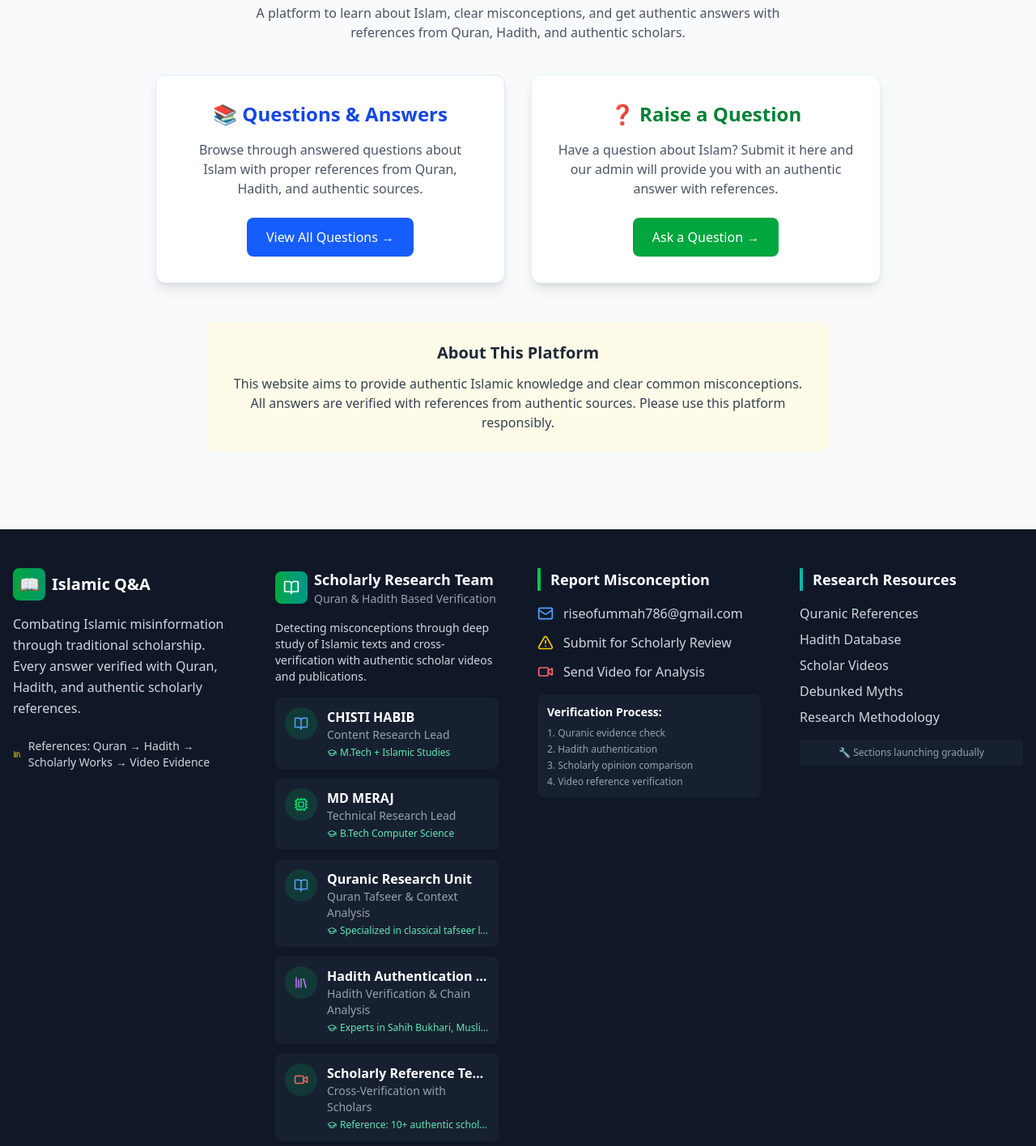
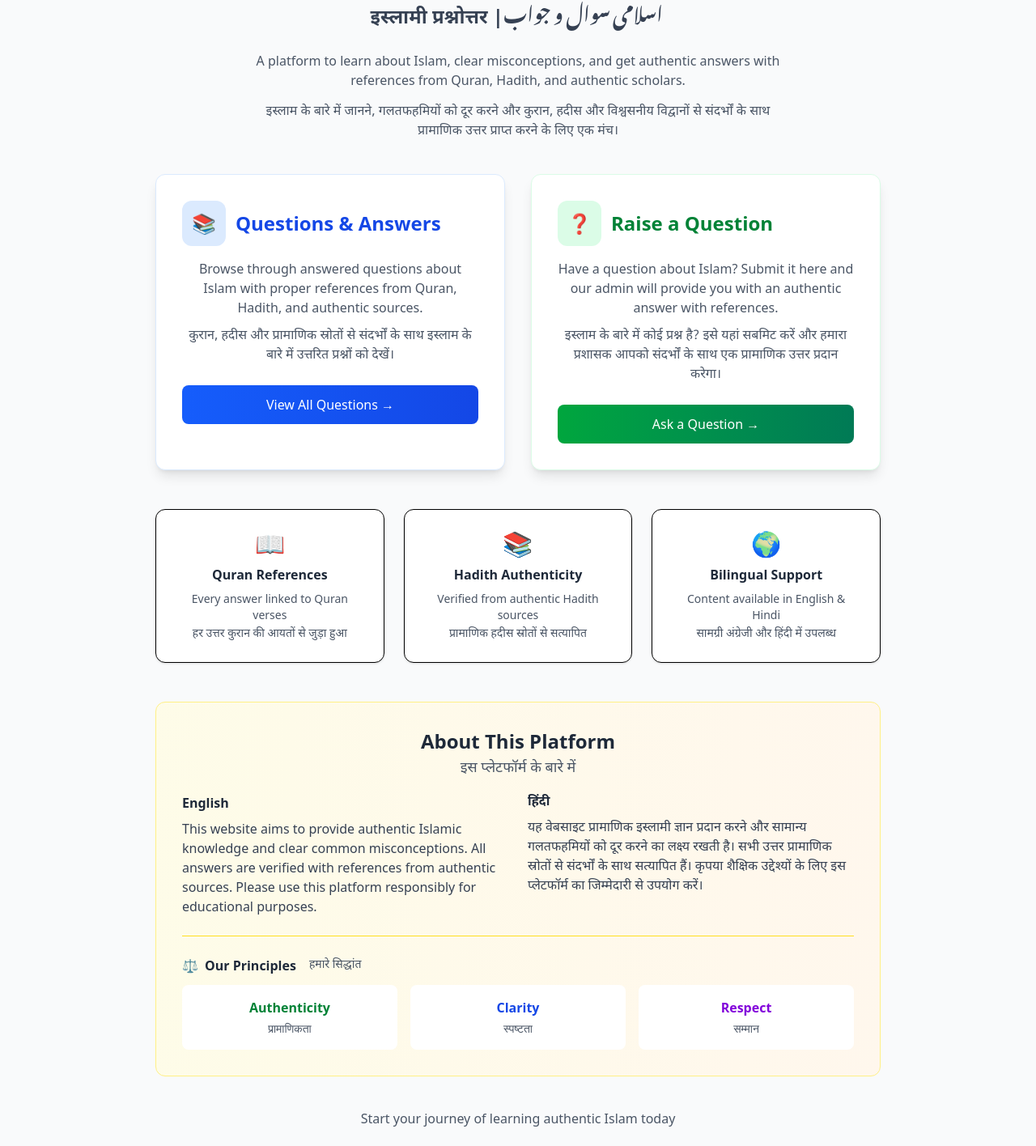
Before and after one commit to mdMERAJ77/islamic-answers, a React (Vite) app in the folder frontend/: page / in a window 1280 px wide. Shown: the part 156-1572 px from the top of the page at 81% size. Built offline with nearby package versions, Linux system fonts and the light colour scheme; no server answers.

Commit message:
FEAT: Bilingual homepage with English+Hindi+Urdu content

```diff
--- a/frontend/src/index.css
+++ b/frontend/src/index.css
@@ -1,16 +1,24 @@
 @import "tailwindcss";
-/* Add these styles for Hindi/Urdu support */
+/* Bilingual Font Classes */
 .font-hindi {
   font-family: 'Noto Sans Devanagari', 'Nirmala UI', 'Segoe UI', system-ui, sans-serif;
 }
 
 .font-urdu {
   font-family: 'Noto Nastaliq Urdu', 'Jameel Noori Nastaleeq', 'Segoe UI', system-ui, sans-serif;
+  text-align: right;
+  direction: rtl;
   line-height: 1.8;
-  text-align: right;
 }
 
-/* For better RTL support */
-[dir="rtl"] {
-  text-align: right;
+/* Smooth transitions */
+.transition-all {
+  transition: all 0.3s ease;
 }
+
+/* Gradient text for headings */
+.gradient-text {
+  background: linear-gradient(90deg, #3b82f6, #8b5cf6);
+  -webkit-background-clip: text;
+  -webkit-text-fill-color: transparent;
+}
--- a/frontend/src/pages/HomePage.jsx
+++ b/frontend/src/pages/HomePage.jsx
@@ -4,57 +4,179 @@ import { Link } from 'react-router-dom';
 const HomePage = () => {
   return (
     <div className="text-center">
-      <h1 className="text-4xl font-bold text-gray-800 mb-6">
+      {/* Header with Bilingual */}
+      <h1 className="text-4xl font-bold text-gray-800 mb-3">
         Welcome to Islamic Q&A
       </h1>
-      <p className="text-gray-600 mb-10 max-w-2xl mx-auto">
+      <h2 className="text-2xl font-semibold text-gray-700 mb-6">
+        <span className="font-hindi">इस्लामी प्रश्नोत्तर</span> |
+        <span className="font-urdu" dir="rtl"> اسلامی سوال و جواب</span>
+      </h2>
+
+      <p className="text-gray-600 mb-4 max-w-2xl mx-auto">
         A platform to learn about Islam, clear misconceptions, and get authentic
         answers with references from Quran, Hadith, and authentic scholars.
       </p>
 
+      {/* Hindi Translation */}
+      <p className="text-gray-600 mb-10 max-w-2xl mx-auto font-hindi">
+        इस्लाम के बारे में जानने, गलतफहमियों को दूर करने और कुरान, हदीस और विश्वसनीय विद्वानों से संदर्भों के साथ प्रामाणिक उत्तर प्राप्त करने के लिए एक मंच।
+      </p>
+
+      {/* Features Grid */}
       <div className="grid md:grid-cols-2 gap-8 max-w-4xl mx-auto">
+        {/* Q&A Section */}
         <div className="bg-white p-8 rounded-xl shadow-lg border border-blue-100">
-          <h2 className="text-2xl font-bold text-blue-700 mb-4">
-            📚 Questions & Answers
-          </h2>
-          <p className="text-gray-600 mb-6">
+          <div className="flex items-center gap-3 mb-4">
+            <div className="p-3 bg-blue-100 rounded-xl">
+              <span className="text-2xl">📚</span>
+            </div>
+            <h2 className="text-2xl font-bold text-blue-700">
+              Questions & Answers
+            </h2>
+          </div>
+          <p className="text-gray-600 mb-3">
             Browse through answered questions about Islam with proper references
             from Quran, Hadith, and authentic sources.
           </p>
+          <p className="text-gray-600 mb-6 font-hindi">
+            कुरान, हदीस और प्रामाणिक स्रोतों से संदर्भों के साथ इस्लाम के बारे में उत्तरित प्रश्नों को देखें।
+          </p>
           <Link
             to="/questions"
-            className="inline-block bg-blue-600 text-white px-6 py-3 rounded-lg hover:bg-blue-700"
+            className="inline-block w-full bg-gradient-to-r from-blue-600 to-blue-700 text-white px-6 py-3 rounded-lg hover:from-blue-700 hover:to-blue-800 transition-all font-medium"
           >
             View All Questions →
           </Link>
         </div>
 
+        {/* Ask Question Section */}
         <div className="bg-white p-8 rounded-xl shadow-lg border border-green-100">
-          <h2 className="text-2xl font-bold text-green-700 mb-4">
-            ❓ Raise a Question
-          </h2>
-          <p className="text-gray-600 mb-6">
+          <div className="flex items-center gap-3 mb-4">
+            <div className="p-3 bg-green-100 rounded-xl">
+              <span className="text-2xl">❓</span>
+            </div>
+            <h2 className="text-2xl font-bold text-green-700">
+              Raise a Question
+            </h2>
+          </div>
+          <p className="text-gray-600 mb-3">
             Have a question about Islam? Submit it here and our admin will
             provide you with an authentic answer with references.
           </p>
+          <p className="text-gray-600 mb-6 font-hindi">
+            इस्लाम के बारे में कोई प्रश्न है? इसे यहां सबमिट करें और हमारा प्रशासक आपको संदर्भों के साथ एक प्रामाणिक उत्तर प्रदान करेगा।
+          </p>
           <Link
             to="/questions"
-            className="inline-block bg-green-600 text-white px-6 py-3 rounded-lg hover:bg-green-700"
+            className="inline-block w-full bg-gradient-to-r from-green-600 to-emerald-700 text-white px-6 py-3 rounded-lg hover:from-green-700 hover:to-emerald-800 transition-all font-medium"
           >
             Ask a Question →
           </Link>
         </div>
       </div>
 
-      <div className="mt-12 bg-yellow-50 p-6 rounded-lg max-w-3xl mx-auto">
-        <h3 className="text-xl font-bold text-gray-800 mb-3">
+      {/* Stats Section */}
+      <div className="mt-12 grid grid-cols-1 md:grid-cols-3 gap-6 max-w-4xl mx-auto">
+        <div className="bg-white p-6 rounded-xl shadow-sm border">
+          <div className="text-3xl font-bold text-blue-600 mb-2">📖</div>
+          <h3 className="font-bold text-gray-800">Quran References</h3>
+          <p className="text-gray-600 text-sm mt-2">Every answer linked to Quran verses</p>
+          <p className="text-gray-600 text-sm font-hindi mt-1">हर उत्तर कुरान की आयतों से जुड़ा हुआ</p>
+        </div>
+
+        <div className="bg-white p-6 rounded-xl shadow-sm border">
+          <div className="text-3xl font-bold text-purple-600 mb-2">📚</div>
+          <h3 className="font-bold text-gray-800">Hadith Authenticity</h3>
+          <p className="text-gray-600 text-sm mt-2">Verified from authentic Hadith sources</p>
+          <p className="text-gray-600 text-sm font-hindi mt-1">प्रामाणिक हदीस स्रोतों से सत्यापित</p>
+        </div>
+
+        <div className="bg-white p-6 rounded-xl shadow-sm border">
+          <div className="text-3xl font-bold text-red-600 mb-2">🌍</div>
+          <h3 className="font-bold text-gray-800">Bilingual Support</h3>
+          <p className="text-gray-600 text-sm mt-2">Content available in English & Hindi</p>
+          <p className="text-gray-600 text-sm font-hindi mt-1">सामग्री अंग्रेजी और हिंदी में उपलब्ध</p>
+        </div>
+      </div>
+
+      {/* About Section - Bilingual */}
+      <div className="mt-12 bg-gradient-to-r from-yellow-50 to-orange-50 p-8 rounded-xl border border-yellow-200 max-w-4xl mx-auto">
+        <h3 className="text-2xl font-bold text-gray-800 mb-4">
           About This Platform
+          <span className="block text-lg font-normal text-gray-600 mt-1 font-hindi">
+            इस प्लेटफॉर्म के बारे में
+          </span>
         </h3>
-        <p className="text-gray-700">
-          This website aims to provide authentic Islamic knowledge and clear
-          common misconceptions. All answers are verified with references from
-          authentic sources. Please use this platform responsibly.
+
+        <div className="grid md:grid-cols-2 gap-6 text-left">
+          <div>
+            <h4 className="font-bold text-gray-800 mb-2">English</h4>
+            <p className="text-gray-700">
+              This website aims to provide authentic Islamic knowledge and clear
+              common misconceptions. All answers are verified with references from
+              authentic sources. Please use this platform responsibly for educational purposes.
+            </p>
+          </div>
+
+          <div>
+            <h4 className="font-bold text-gray-800 mb-2 font-hindi">हिंदी</h4>
+            <p className="text-gray-700 font-hindi">
+              यह वेबसाइट प्रामाणिक इस्लामी ज्ञान प्रदान करने और सामान्य गलतफहमियों को दूर करने का लक्ष्य रखती है।
+              सभी उत्तर प्रामाणिक स्रोतों से संदर्भों के साथ सत्यापित हैं। कृपया शैक्षिक उद्देश्यों के लिए इस प्लेटफॉर्म का जिम्मेदारी से उपयोग करें।
+            </p>
+          </div>
+        </div>
+
+        <div className="mt-6 pt-6 border-t border-yellow-300">
+          <h4 className="font-bold text-gray-800 mb-3 flex items-center gap-2">
+            <span>⚖️</span> Our Principles
+            <span className="text-sm font-normal text-gray-600 ml-2 font-hindi">हमारे सिद्धांत</span>
+          </h4>
+          <div className="grid grid-cols-1 md:grid-cols-3 gap-4">
+            <div className="bg-white p-4 rounded-lg">
+              <div className="font-bold text-green-700 mb-1">Authenticity</div>
+              <div className="text-sm text-gray-600">प्रामाणिकता</div>
+            </div>
+            <div className="bg-white p-4 rounded-lg">
+              <div className="font-bold text-blue-700 mb-1">Clarity</div>
+              <div className="text-sm text-gray-600">स्पष्टता</div>
+            </div>
+            <div className="bg-white p-4 rounded-lg">
+              <div className="font-bold text-purple-700 mb-1">Respect</div>
+              <div className="text-sm text-gray-600">सम्मान</div>
+            </div>
+          </div>
+        </div>
+      </div>
+
+      {/* Quick Links */}
+      <div className="mt-10">
+        <p className="text-gray-600 mb-6">
+          Start your journey of learning authentic Islam today
         </p>
+        <div className="flex flex-wrap justify-center gap-4">
+          <Link
+            to="/questions"
+            className="px-6 py-3 bg-gradient-to-r from-blue-500 to-purple-600 text-white rounded-lg hover:shadow-lg transition-all"
+          >
+            Browse Questions
+          </Link>
+          <Link
+            to="/admin/login"
+            className="px-6 py-3 border-2 border-blue-500 text-blue-600 rounded-lg hover:bg-blue-50 transition-all"
+          >
+            Admin Login
+          </Link>
+          <a
+            href="https://quran.com"
+            target="_blank"
+            rel="noopener noreferrer"
+            className="px-6 py-3 border-2 border-green-500 text-green-600 rounded-lg hover:bg-green-50 transition-all"
+          >
+            Read Quran Online
+          </a>
+        </div>
       </div>
     </div>
   );
```
